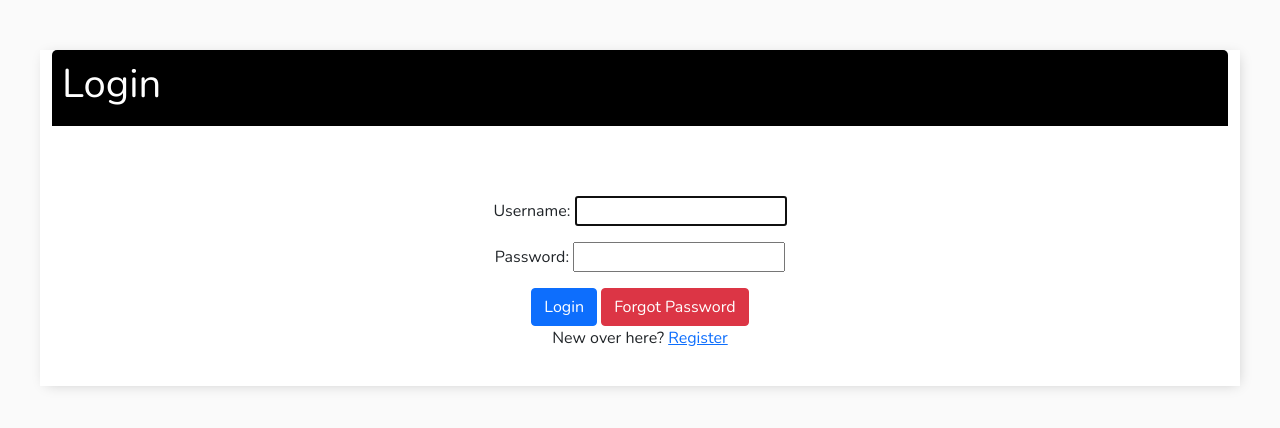
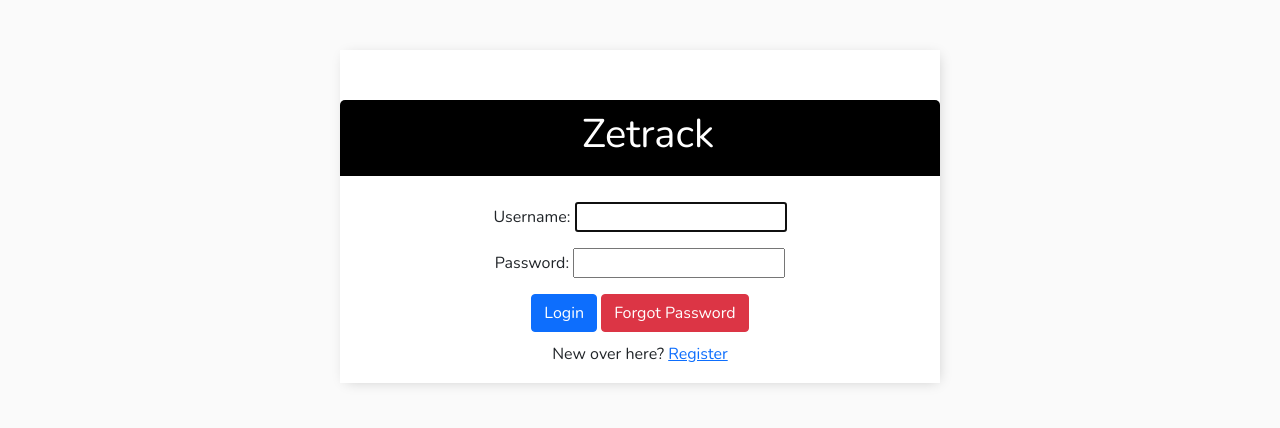
Before and after one commit to abdul-mls/Task-Manager, a Django app: page /login/ in a window 1280 px wide. Shown: the top 428 px of the page. Run offline with Django 3.2, Linux system fonts and the light colour scheme.

Commit message:
first commit

```diff
--- a/taskmanager/tasks/templates/tasks/login.html
+++ b/taskmanager/tasks/templates/tasks/login.html
@@ -1,8 +1,8 @@
 {% extends 'tasks/main.html' %}
-{% block content %}
+{% block login %}
 
 <div class="header-bar">
-    <h1>Login </h1>
+    <h1 style="margin-left:40%;" >Zetrack </h1>
 </div>
 
 <div class="form card-body">
@@ -11,14 +11,12 @@
         {{ form.as_p }}
         <input class=" btn btn-primary" type="submit" value="Login">
         <a class="btn btn-danger" href="{% url 'reset_password' %}">Forgot Password</a>
-
     </form>
-    <p>New over here? <a href="{% url 'register' %}">Register</a> </p>
-
+    <p id="login-register">New over here? <a href="{% url 'register' %}">Register</a> </p>
 </div>
 
 
 
 
 
-{% endblock content %}
+{% endblock login %}
--- a/taskmanager/tasks/templates/tasks/main.html
+++ b/taskmanager/tasks/templates/tasks/main.html
@@ -24,6 +24,21 @@
         -webkit-box-shadow: 2px 2px 13px -4px rgba(0, 0, 0, 0.21);
             box-shadow: 2px 2px 13px -4px rgba(0, 0, 0, 0.21);
        }
+
+ .login{
+        border: 0px solid red;
+        margin-bottom: 20px;
+        max-width: 600px;
+        margin: auto;
+        padding-top:50px;
+        background-color: #fff;
+        -webkit-box-shadow: 2px 2px 13px -4px rgba(0, 0, 0, 0.21);
+            box-shadow: 2px 2px 13px -4px rgba(0, 0, 0, 0.21);
+       }
+
+ #login-register{
+    margin-top:10px;
+ }
 
 <!--        h1,h2,h3,h4,h5,h6,{-->
 <!--            font-family: 'Raleway', sans-serif;-->
@@ -116,7 +131,7 @@
 <!--        }-->
 
         .card-body {
-            padding: 20px;
+            padding-bottom: 1px;
         }
 
 table, td, th {
@@ -128,7 +143,7 @@ table {
     width: 100%;
     border-spacing: 10px;
     border-spacing: 20px;
-    border-collapse: separate;
+<!--    border-collapse: separate;-->
 }
 
 td, th {
@@ -138,12 +153,11 @@ td, th {
 
    .form{
         border: 0px solid black;
-        width: 50%;
+        width: 90%;
         height: 50%;
-        margin: 50px auto;
+        margin: 10px auto;
         overflow-wrap: break-word;
         text-align: center
-
         }
 
    .email{
@@ -163,5 +177,11 @@ td, th {
             {% block content %}
             {% endblock content %}
         </div>
+
+        <div class="login">
+             {% block login%}
+            {% endblock login %}
+        </div>
+
     </body>
 </html>
```
Also changed, not shown: taskmanager/db.sqlite3, 1 other file.
